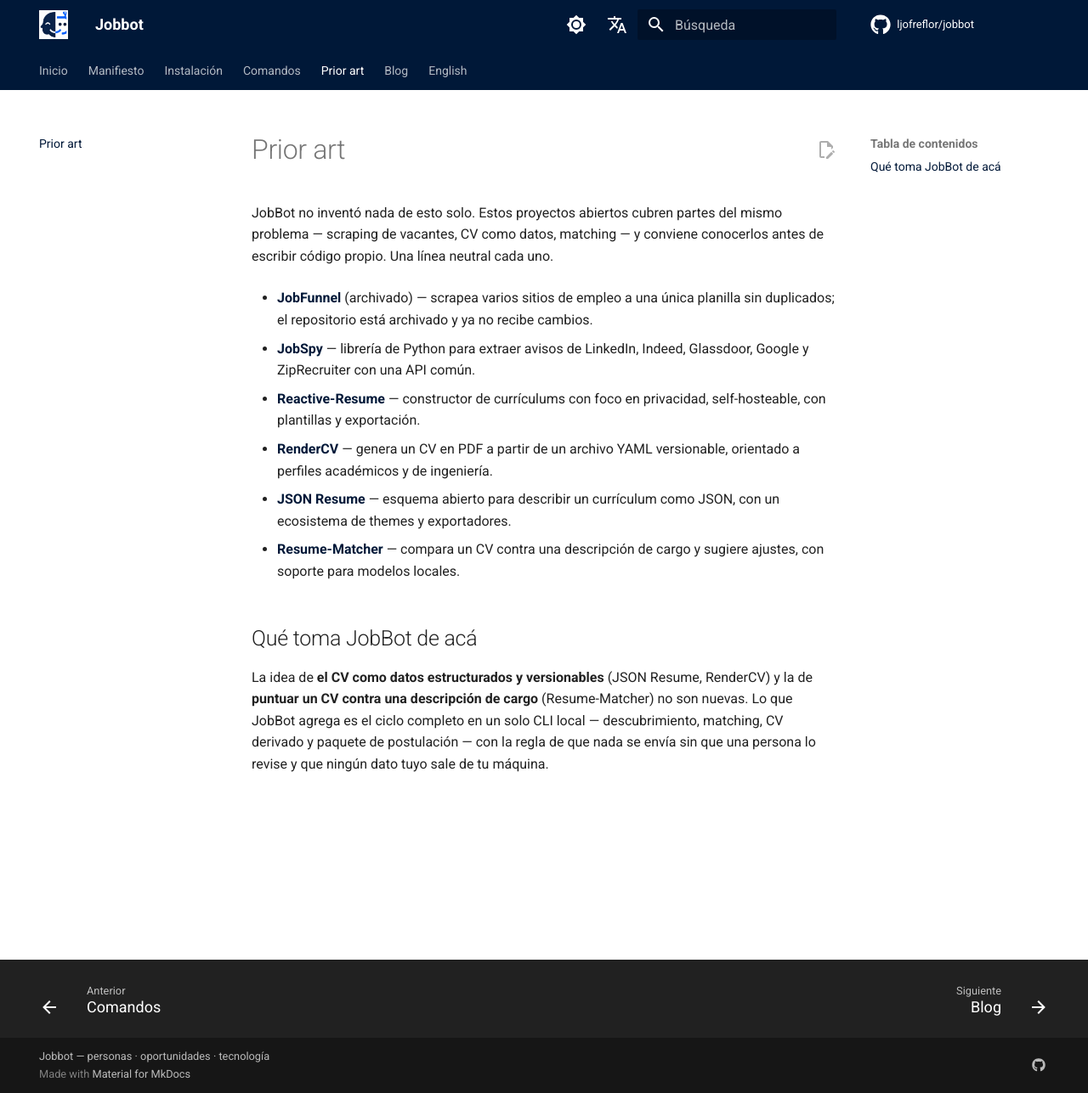
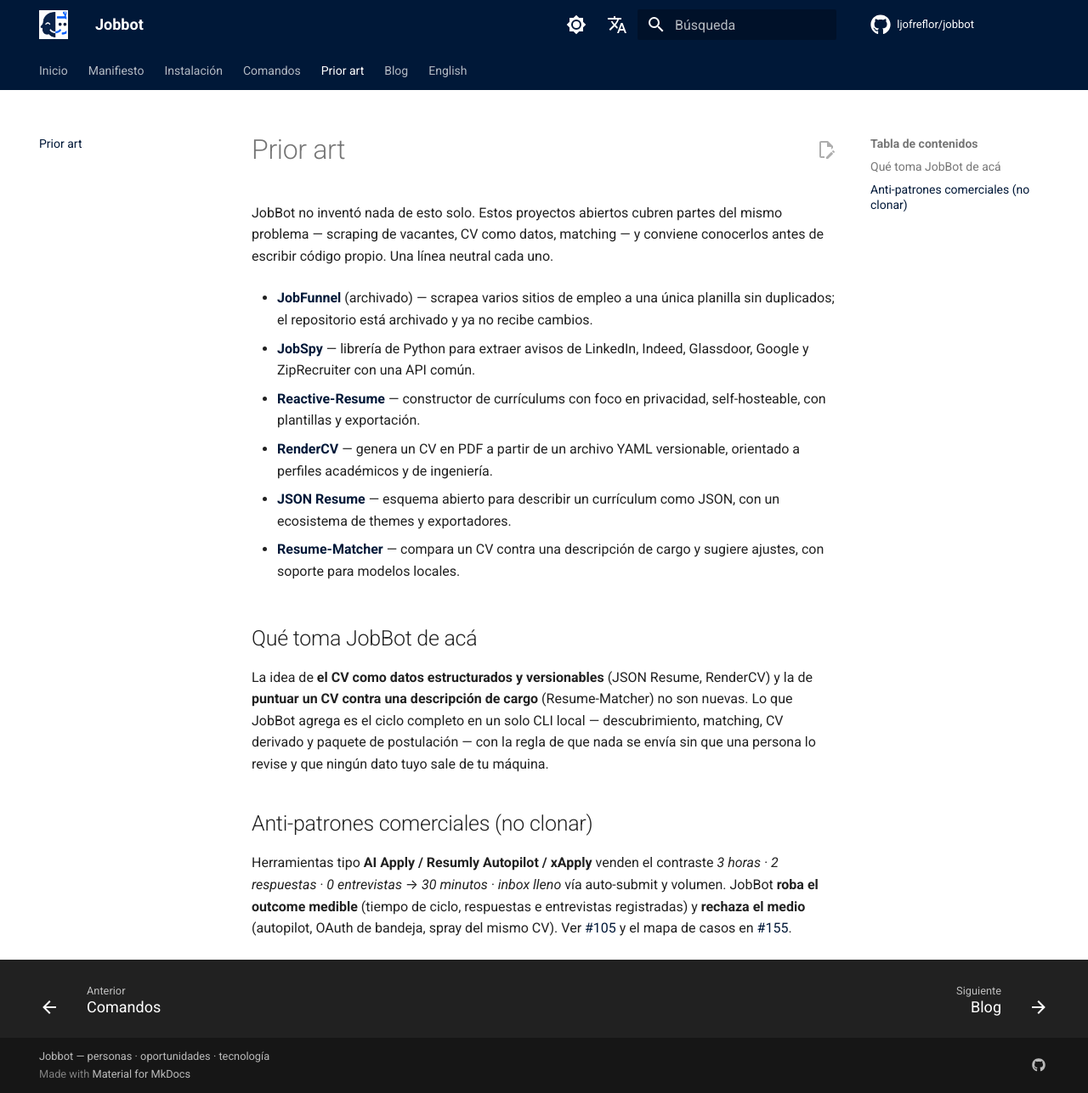
Before and after one commit to ljofreflor/jobbot, an MkDocs documentation site: the page built from docs/prior-art.md, in a window 1280 px wide and 1287 px high. Shown: the whole window at 85% size. Built offline with MkDocs 1.6.1 and Material for MkDocs 9.7.7, drawn with Linux system fonts in a browser that asks for light colours; comment, search, counter and statistics services are not loaded.

Commit message:
docs(prior-art): mark AI Apply-style autopilot as anti-pattern (#155)
Steal the measurable outcomes (cycle time, responses, interviews) without
cloning auto-submit / inbox OAuth; point at #105 and the use-case map.

Co-authored-by: Leonardo Andrés Jofré Flor <ljofre2146@gmail.com>

```diff
--- a/docs/prior-art.md
+++ b/docs/prior-art.md
@@ -40,3 +40,12 @@ nuevas. Lo que JobBot agrega es el ciclo completo en un solo CLI local —
 descubrimiento, matching, CV derivado y paquete de postulación — con la regla de
 que nada se envía sin que una persona lo revise y que ningún dato tuyo sale de tu
 máquina.
+
+## Anti-patrones comerciales (no clonar)
+
+Herramientas tipo **AI Apply / Resumly Autopilot / xApply** venden el contraste
+*3 horas · 2 respuestas · 0 entrevistas* → *30 minutos · inbox lleno* vía
+auto-submit y volumen. JobBot **roba el outcome medible** (tiempo de ciclo,
+respuestas e entrevistas registradas) y **rechaza el medio** (autopilot, OAuth
+de bandeja, spray del mismo CV). Ver [#105](https://github.com/ljofreflor/jobbot/issues/105)
+y el mapa de casos en [#155](https://github.com/ljofreflor/jobbot/issues/155).
```
